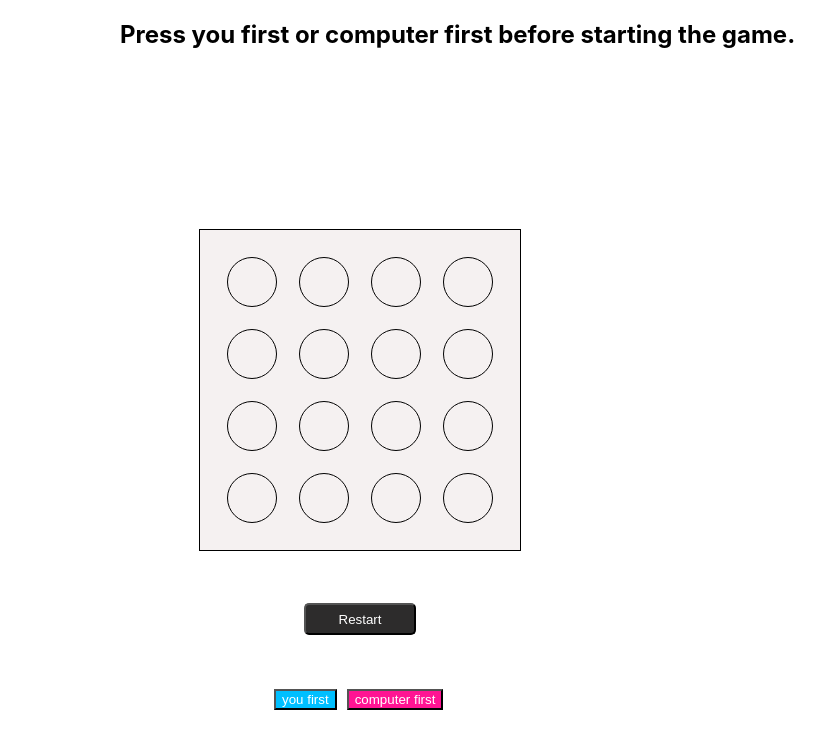
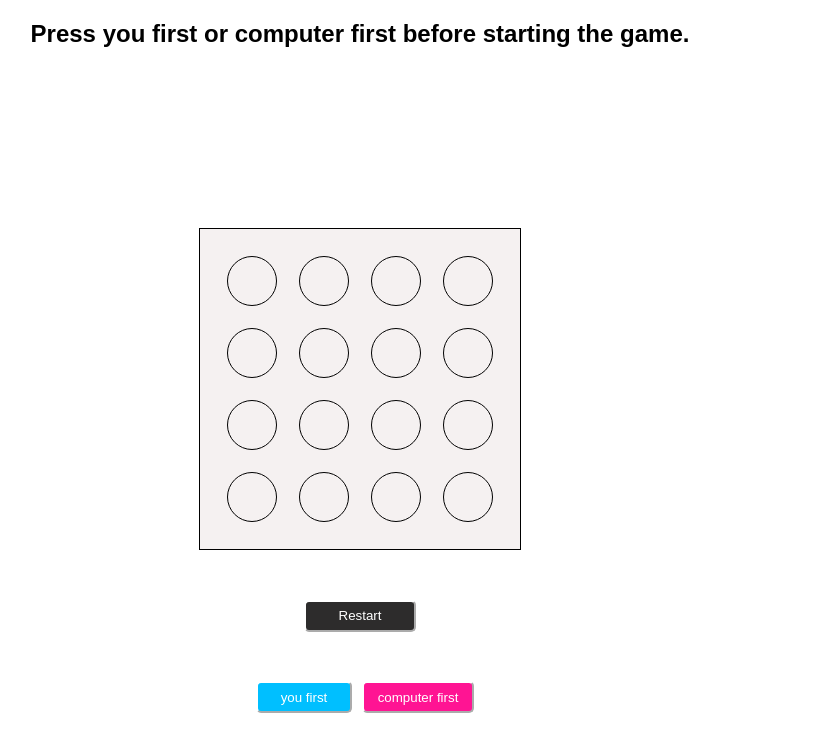
Before and after one commit to trajeev/DropToken, a React (Create React App) app: page / in a window 1280 px wide. Shown: the top 752 px of the page, without its empty margins (280-1104 px from the left). Built offline with nearby package versions, Linux system fonts and the light colour scheme.

Commit message:
added additional styling

```diff
--- a/src/App.css
+++ b/src/App.css
@@ -1,4 +1,8 @@
+body {
+    font-family: sans-serif;
+}
+
+
 .instructions {
-    margin-left: 50vh;
-
+    text-align: center;
 }
--- a/src/components/game/game.css
+++ b/src/components/game/game.css
@@ -14,23 +14,49 @@
     border-radius: 5px;
 }
 
+.button:hover {
+    border-color: black;
+    color: black;
+    background-color: white;
+}
+
 .text, .buttons {
     margin: auto;
-    width: 12rem;
     border-radius: 5px;
+    text-align: center;
+    border-color:white;
 }
 
-.user {
+.user-button {
     background-color: deepskyblue;
     color: white;
+    width: 6rem;
+    height: 2rem;
 }
 
-.computer {
+.user-button:hover {
+    border-color: deepskyblue;
+    color: deepskyblue;
+    background-color: white;
+}
+
+.computer-button {
     background-color: deeppink;
     color: white;
+    width: 7rem;
+    height: 2rem;
+}
+
+.computer-button:hover {
+    border-color: deeppink;
+    color: deeppink;
+    background-color: white;
 }
 
 
 button {
     margin-left: 10px;
+    border-color: white;
+    cursor: pointer;
+    border-radius: 5px
 }
--- a/src/components/game/game.jsx
+++ b/src/components/game/game.jsx
@@ -89,8 +89,8 @@ const Game = () => {
                 markedArray = {markedArray} />
             <button onClick = {restart} className = "button">Restart</button>
             <div className = "buttons">
-                <button className = "user" onClick = {playerFirst} >you first</button>
-                <button className = "computer" onClick = {computerFirst}>computer first</button>
+                <button className = "user-button" onClick = {playerFirst} >you first</button>
+                <button className = "computer-button" onClick = {computerFirst}>computer first</button>
             </div>
             <h2 className = "text">{status}</h2>
         </div>
```
